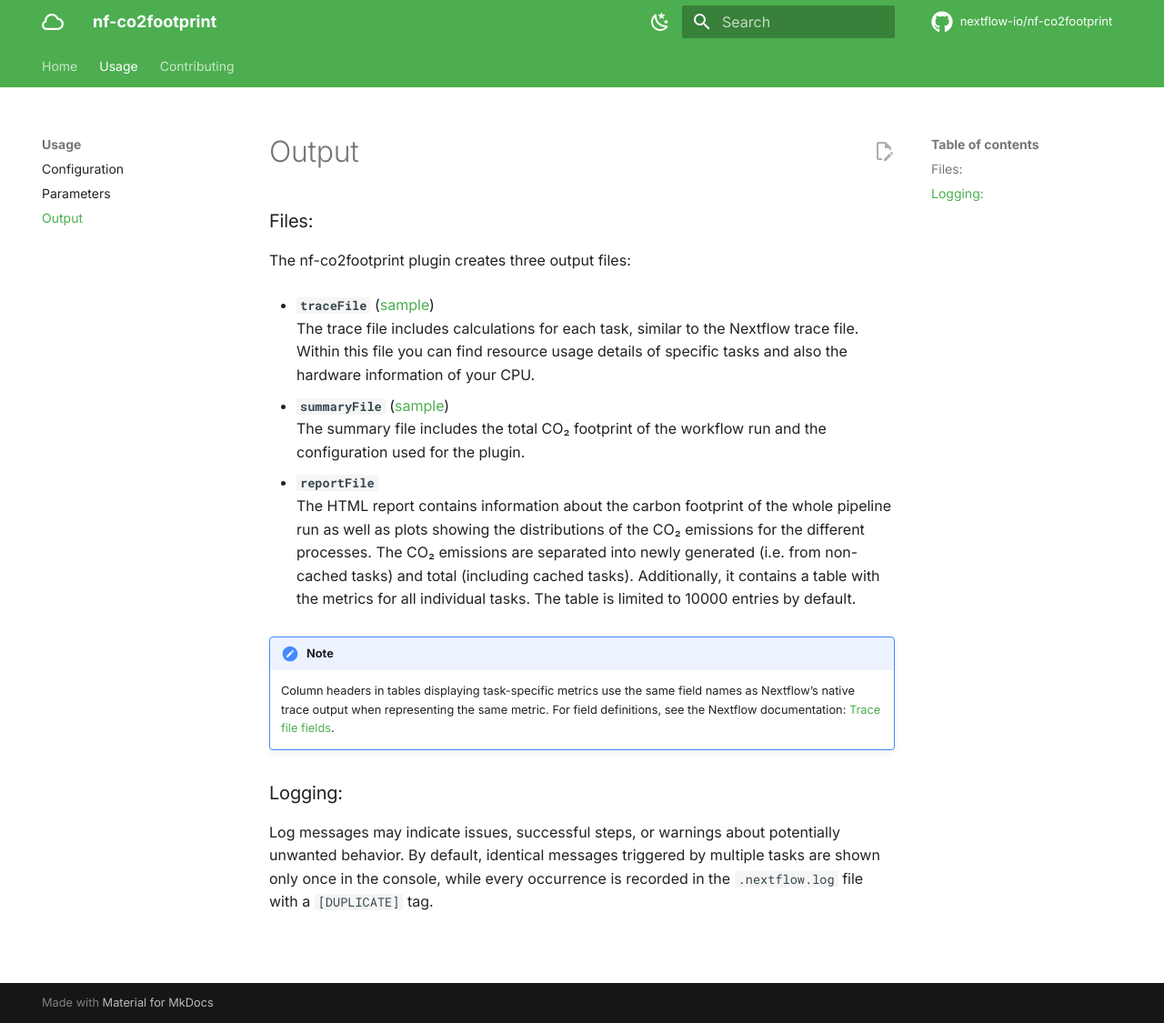
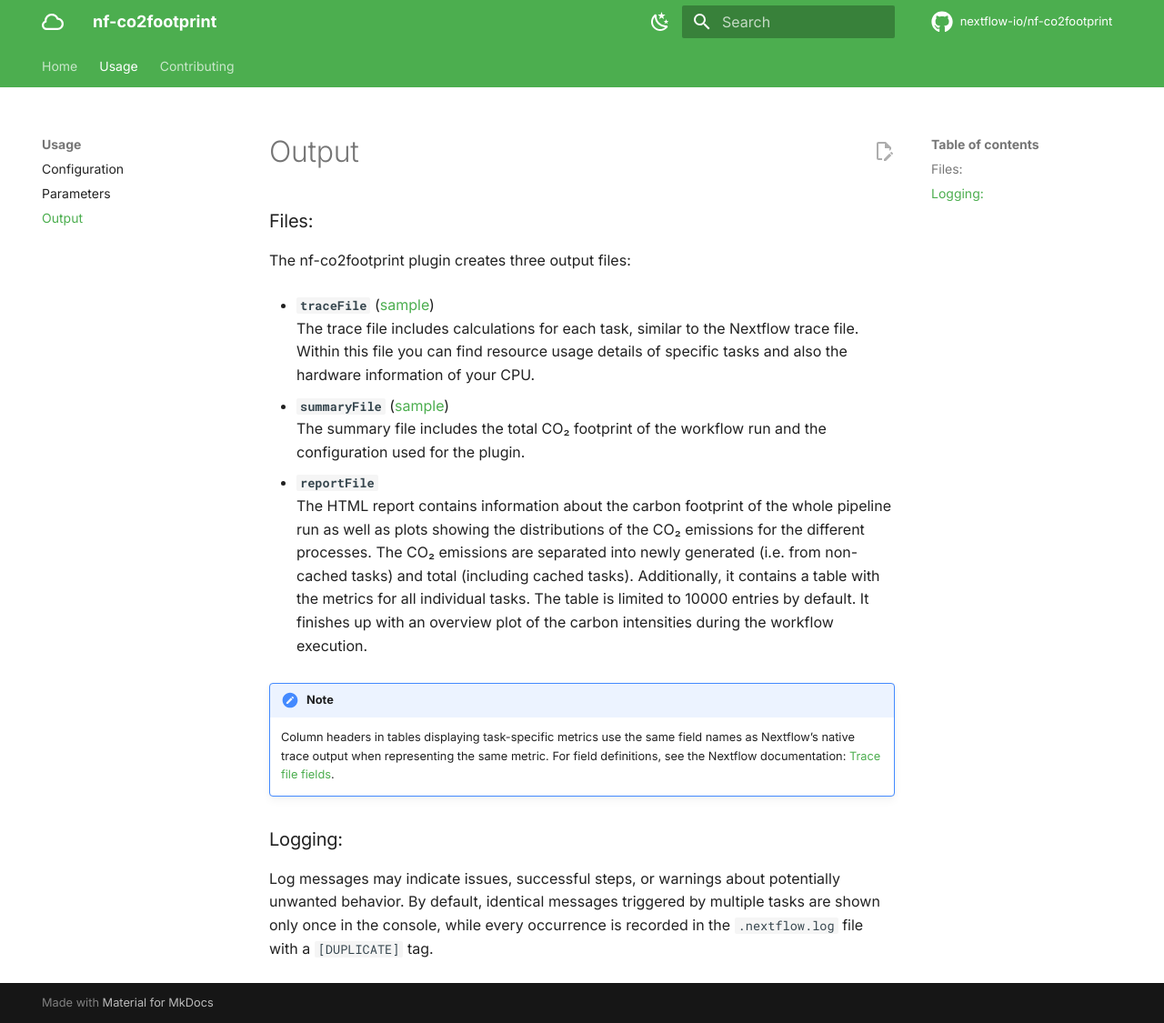
Before and after one commit to nextflow-io/nf-co2footprint, an MkDocs documentation site: the page built from docs/usage/output.md, in a window 1280 px wide and 1125 px high. Shown: the whole window at 91% size. Built offline with MkDocs 1.6.1 and Material for MkDocs 9.7.7, drawn with Linux system fonts in a browser that asks for light colours; comment, search, counter and statistics services are not loaded.

Commit message:
Documentation: Added changes to documentation
Signed-off-by: JosuaCarl <josua.carl@uni-tuebingen.de>

```diff
--- a/docs/usage/output.md
+++ b/docs/usage/output.md
@@ -14,7 +14,7 @@
   The summary file includes the total CO₂ footprint of the workflow run and the configuration used for the plugin.
 
 - **`reportFile`**
-  The HTML report contains information about the carbon footprint of the whole pipeline run as well as plots showing the distributions of the CO₂ emissions for the different processes. The CO₂ emissions are separated into newly generated (i.e. from non-cached tasks) and total (including cached tasks). Additionally, it contains a table with the metrics for all individual tasks. The table is limited to 10000 entries by default.
+  The HTML report contains information about the carbon footprint of the whole pipeline run as well as plots showing the distributions of the CO₂ emissions for the different processes. The CO₂ emissions are separated into newly generated (i.e. from non-cached tasks) and total (including cached tasks). Additionally, it contains a table with the metrics for all individual tasks. The table is limited to 10000 entries by default. It finishes up with an overview plot of the carbon intensities during the workflow execution.
 
 !!! note
 
```
